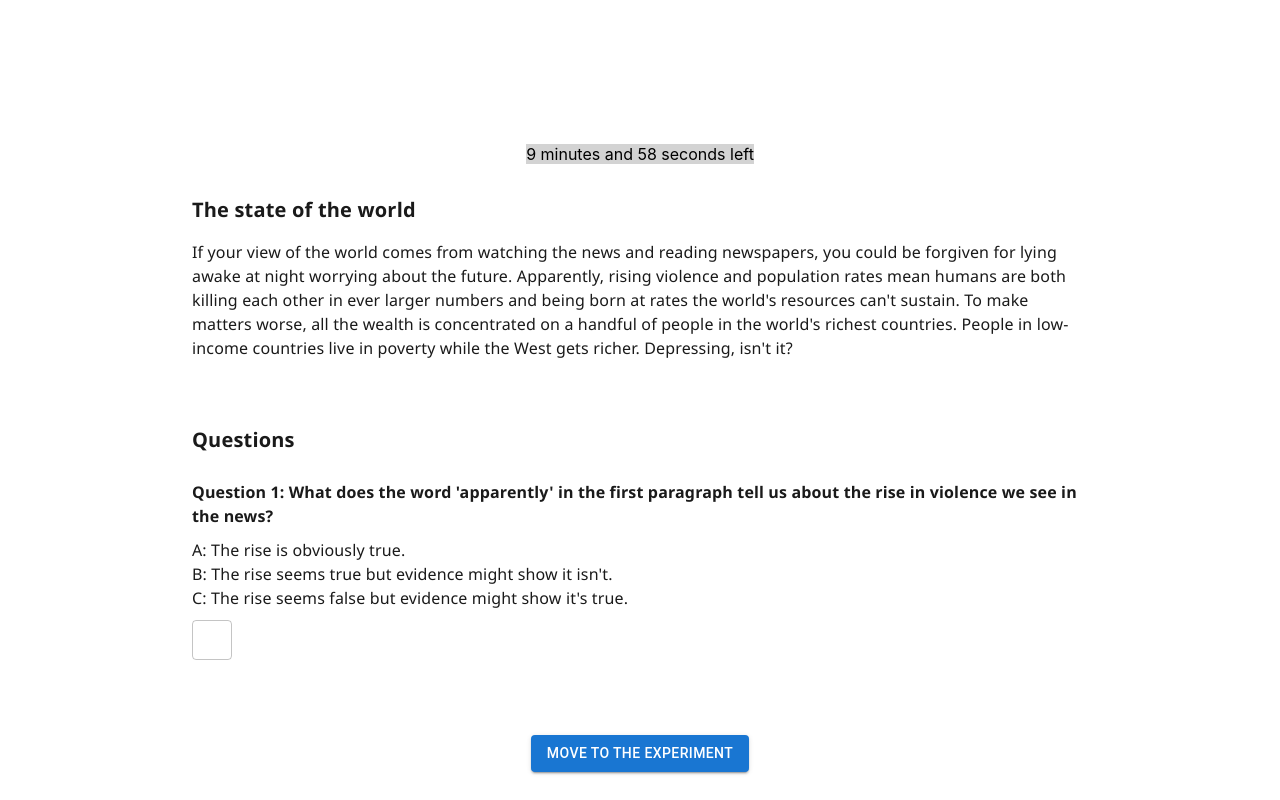
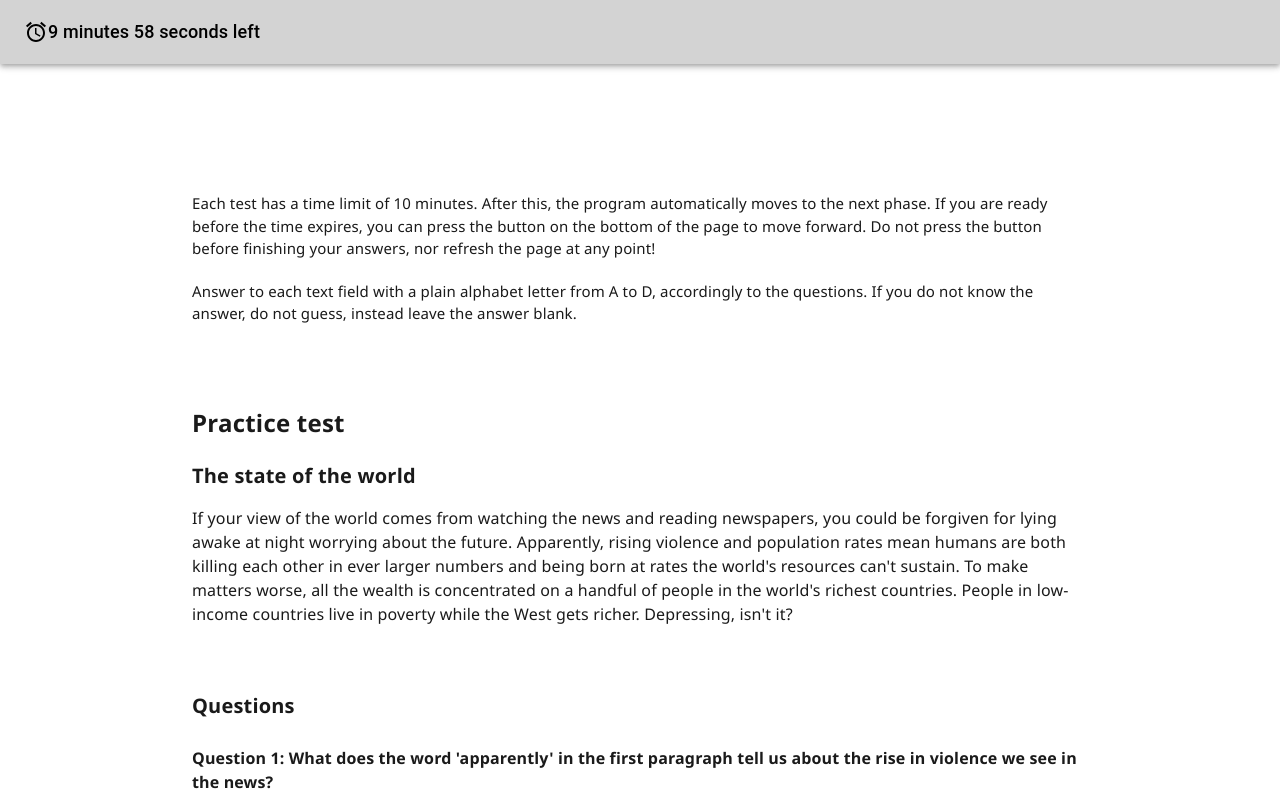
Before and after one commit to lottavilhelmiina/font-types-experimental-study, a React (Create React App) app: page / in a window 1280 px wide. Both pictures are taken after a click on the button "START THE PRACTICE TEST". Shown: the top 800 px of the page. Built offline with nearby package versions, Linux system fonts and the light colour scheme; data requests are answered from the project's data file.

Commit message:
Changed timer + had to fix the timer again + some other changes.

```diff
--- a/src/App.js
+++ b/src/App.js
@@ -2,9 +2,12 @@ import React from 'react';
 import { useState, useEffect } from 'react'
 import { Typography, Button, TextField } from '@mui/material'
 import { Box } from '@mui/system';
+import AppBar from '@mui/material/AppBar';
+import Toolbar from '@mui/material/Toolbar';
+import AccessAlarmIcon from '@mui/icons-material/AccessAlarm';
 import axios from 'axios'
 
-function App() {
+function App(props) {
   const [minutes, setMinutes] = React.useState(10);
   const [seconds, setSeconds] = React.useState(0);
   const [textTable, setTextTable] = useState([
@@ -378,14 +381,14 @@ function App() {
             setSeconds(59);
             setMinutes(minutes - 1);
             //number is <1000ms (1 second), because otherwise the timer lags compared to 10 min.
-          }, 972);
+          }, 947);
           return () => clearTimeout(updateMinutes);
         }
         else {
           const updateSeconds = setTimeout(() => {
             setSeconds(seconds - 1);
             //number is <1000ms (1 second), because otherwise the timer lags compared to 10 min.
-          }, 972);
+          }, 947);
 
           return () => clearTimeout(updateSeconds);
         }
@@ -399,7 +402,7 @@ function App() {
         {isIntro && <Typography sx={{ textAlign: 'left', fontFamily: 'Segoe UI', fontSize: '18px', fontWeight: 'bold', color: '#1A1A1A', marginBottom: '10px' }}>Read this information before starting the experiment:</Typography>}
         {isIntro && <Typography sx={{ textAlign: 'left', fontFamily: 'Segoe UI', fontSize: '17px', color: '#1A1A1A', marginBottom: '40px' }}>Each test has a time limit of 10 minutes. After this, the program automatically moves to the next phase. If you are ready before the time expires, you can press the button on the bottom of the page to move forward. <b>Do not press the button before finishing your answers!</b></Typography>}
         {isIntro && <Typography sx={{ textAlign: 'left', fontFamily: 'Segoe UI', fontSize: '17px', color: '#1A1A1A', marginBottom: '40px' }}>The first test is a practice test, that shows how to perform the upcoming tasks. After this, there are <b>three</b> tasks to complete. Answer to each text field with a plain alphabet letter from A to D, accordingly to the questions. If you do not know the answer, do not guess, instead leave the answer blank.</Typography>}
-        {isIntro && <Typography sx={{ textAlign: 'left', fontFamily: 'Segoe UI', fontSize: '17px', color: '#1A1A1A', marginBottom: '40px' }}>Do not refresh the page at any point. When you are done, leave the page open without closing or refreshing.</Typography>}
+        {isIntro && <Typography sx={{ textAlign: 'left', fontFamily: 'Segoe UI', fontSize: '17px', color: '#1A1A1A', marginBottom: '40px' }}>Do not refresh the page at any point.</Typography>}
 
         {isIntro ? (
           <Box sx={{ display: 'flex', justifyContent: 'center' }}>
@@ -407,9 +410,22 @@ function App() {
           </Box>
         ) : (
           isVisible && tableID < 4 && <div>
-            <div className="container">
-              <span><p id="timer">{minutes} minutes and {seconds} seconds left</p></span>
-            </div>
+        <AppBar position='absolute'sx={{bgcolor: minutes > 0 ? "#D3D3D3" : "#FF9478"}}>
+          <Toolbar>
+            <AccessAlarmIcon sx={{color: 'black'}}/>
+            <Typography sx={{color: 'black', fontSize: "18px"}} variant="h6" component="div">
+            {minutes} minutes {seconds} seconds left
+            </Typography>
+            <br/>
+
+          </Toolbar>
+        </AppBar>
+      <Toolbar />
+      <Typography sx={{ textAlign: 'left', fontFamily: fontTable[tableID], fontSize: '15px', color: '#1A1A1A', marginBottom: '20px' }}>Each test has a time limit of 10 minutes. After this, the program automatically moves to the next phase. If you are ready before the time expires, you can press the button on the bottom of the page to move forward. Do not press the button before finishing your answers, nor refresh the page at any point!</Typography>
+        <Typography sx={{ textAlign: 'left', fontFamily: fontTable[tableID], fontSize: '15px', color: '#1A1A1A', marginBottom: '80px' }}>Answer to each text field with a plain alphabet letter from A to D, accordingly to the questions. If you do not know the answer, do not guess, instead leave the answer blank.</Typography>
+
+{tableID < 1 && <Typography sx={{ textAlign: 'left', fontFamily: fontTable[tableID], fontSize: '24px', fontWeight: 'bold', color: '#1A1A1A', marginBottom: '20px' }}>Practice test</Typography>}
+{tableID > 0 && tableID < 4 && <Typography sx={{ textAlign: 'left', fontFamily: fontTable[tableID], fontSize: '24px', fontWeight: 'bold', color: '#1A1A1A', marginBottom: '20px' }}>Test {tableID}</Typography>}
             <Typography sx={{ fontFamily: fontTable[tableID], margin: '15px 0px', fontSize: '20px', fontWeight: 'bold', color: '#1A1A1A' }}>{textTable[tableID].header}</Typography>
             <Typography sx={{ fontFamily: fontTable[tableID], margin: '15px 0px', color: '#1A1A1A' }}>{textTable[tableID].pg1}</Typography>
             <Typography sx={{ fontFamily: fontTable[tableID], margin: '15px 0px', color: '#1A1A1A' }}>{textTable[tableID].pg2}</Typography>
@@ -479,14 +495,14 @@ function App() {
           </div>
         )}
 
-        {!isVisible && !isEnd && tableID < 1 && seconds === 0 && minutes === 0 && <Typography sx={{ textAlign: 'center', fontFamily: 'Segoe UI', fontWeight: 'bold', marginBottom: '50px', fontSize: '20px', color: '#1A1A1A' }}>Time limit for practice test has exceeded. Press the button below to move forward, when you are ready.</Typography>}
-        {!isVisible && !isEnd && tableID < 1 && <Typography sx={{ textAlign: 'center', fontFamily: 'Segoe UI', fontWeight: 'bold', marginBottom: '50px', fontSize: '20px', color: '#1A1A1A' }}>Practice test has been completed. Press the button below to start the test number {tableID + 1}, when you are ready.</Typography>}
+        {!isVisible && !isEnd && tableID < 1 && minutes === 0 && <Typography sx={{ textAlign: 'center', fontFamily: 'Segoe UI', fontWeight: 'bold', marginBottom: '50px', fontSize: '20px', color: '#1A1A1A' }}>Time limit for practice test has exceeded. Press the button below to move forward, when you are ready.</Typography>}
+        {!isVisible && !isEnd && tableID < 1 && minutes > 0 && <Typography sx={{ textAlign: 'center', fontFamily: 'Segoe UI', fontWeight: 'bold', marginBottom: '50px', fontSize: '20px', color: '#1A1A1A' }}>Practice test has been completed. Press the button below to start the test number {tableID + 1}, when you are ready.</Typography>}
 
-        {!isVisible && !isEnd && tableID > 0 && tableID < 3 && seconds === 0 && minutes === 0 && <Typography sx={{ textAlign: 'center', fontFamily: 'Segoe UI', fontWeight: 'bold', fontSize: '20px', color: '#1A1A1A', marginBottom: '50px' }}>Time limit for test {tableID} has exceeded. Press the button below to move forward, when you are ready.</Typography>}
-        {!isVisible && !isEnd && tableID > 0 && tableID < 3 && <Typography sx={{ textAlign: 'center', fontFamily: 'Segoe UI', fontWeight: 'bold', fontSize: '20px', color: '#1A1A1A', marginBottom: '50px' }}>Test {tableID} has been completed. Press the button below to start the test number {tableID + 1}, when you are ready.</Typography>}
+        {!isVisible && !isEnd && tableID > 0 && tableID < 3 && minutes === 0 && <Typography sx={{ textAlign: 'center', fontFamily: 'Segoe UI', fontWeight: 'bold', fontSize: '20px', color: '#1A1A1A', marginBottom: '50px' }}>Time limit for test {tableID} has exceeded. Press the button below to move forward, when you are ready.</Typography>}
+        {!isVisible && !isEnd && tableID > 0 && tableID < 3 && minutes > 0 && <Typography sx={{ textAlign: 'center', fontFamily: 'Segoe UI', fontWeight: 'bold', fontSize: '20px', color: '#1A1A1A', marginBottom: '50px' }}>Test {tableID} has been completed. Press the button below to start the test number {tableID + 1}, when you are ready.</Typography>}
 
-        {!isVisible && !isEnd && tableID > 0 && tableID === 3 && seconds === 0 && minutes === 0 && <Typography sx={{ textAlign: 'center', fontFamily: 'Segoe UI', fontWeight: 'bold', fontSize: '20px', color: '#1A1A1A', marginBottom: '50px' }}>Time limit for test {tableID} has exceeded. Press the button below to finish the experiment.</Typography>}
-        {!isVisible && !isEnd && tableID > 0 && tableID === 3 && <Typography sx={{ textAlign: 'center', fontFamily: 'Segoe UI', fontWeight: 'bold', fontSize: '20px', color: '#1A1A1A', marginBottom: '50px' }}>Test {tableID} has been completed. Press the button below to finish the experiment.</Typography>}
+        {!isVisible && !isEnd && tableID > 0 && tableID === 3 && minutes === 0 && <Typography sx={{ textAlign: 'center', fontFamily: 'Segoe UI', fontWeight: 'bold', fontSize: '20px', color: '#1A1A1A', marginBottom: '50px' }}>Time limit for test {tableID} has exceeded. Press the button below to finish the experiment.</Typography>}
+        {!isVisible && !isEnd && tableID > 0 && tableID === 3 && minutes > 0 && <Typography sx={{ textAlign: 'center', fontFamily: 'Segoe UI', fontWeight: 'bold', fontSize: '20px', color: '#1A1A1A', marginBottom: '50px' }}>Test {tableID} has been completed. Press the button below to finish the experiment.</Typography>}
 
         <Box sx={{ display: 'flex', justifyContent: 'center' }}>
           {!isVisible && !isEnd && tableID < 3 && <Button variant='contained' onClick={handleButtonClick}>Start test number {tableID + 1}</Button>}
```
